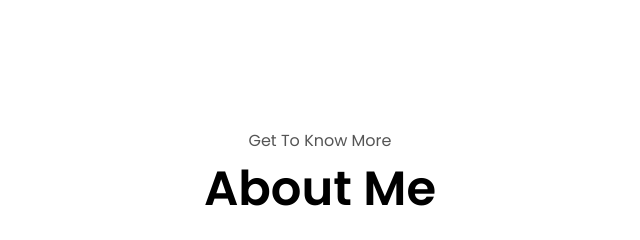
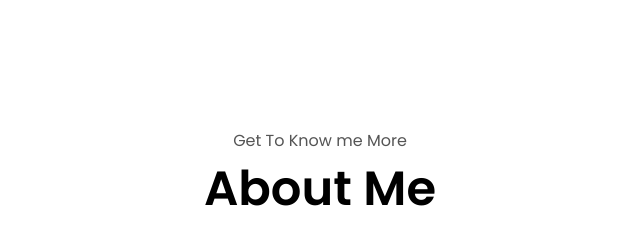
Before and after one commit to joseph001technology/html-css-js-project, a plain HTML site: page index.html in a window 1280 px wide. Shown: the part 800-1040 px from the top of the page, 320-960 px from the left. Drawn offline with Linux system fonts and the light colour scheme.

Commit message:
updated action text

```diff
--- a/index.html
+++ b/index.html
@@ -79,7 +79,7 @@
         </div>
    </section>
    <section id="about" >
-    <p class="section__text__p1">Get To Know More</p>
+    <p class="section__text__p1">Get To Know me More</p>
       <h1 class="title">About Me</h1>
       <div class="section-container">
        <div class="section__pic-container">
```
